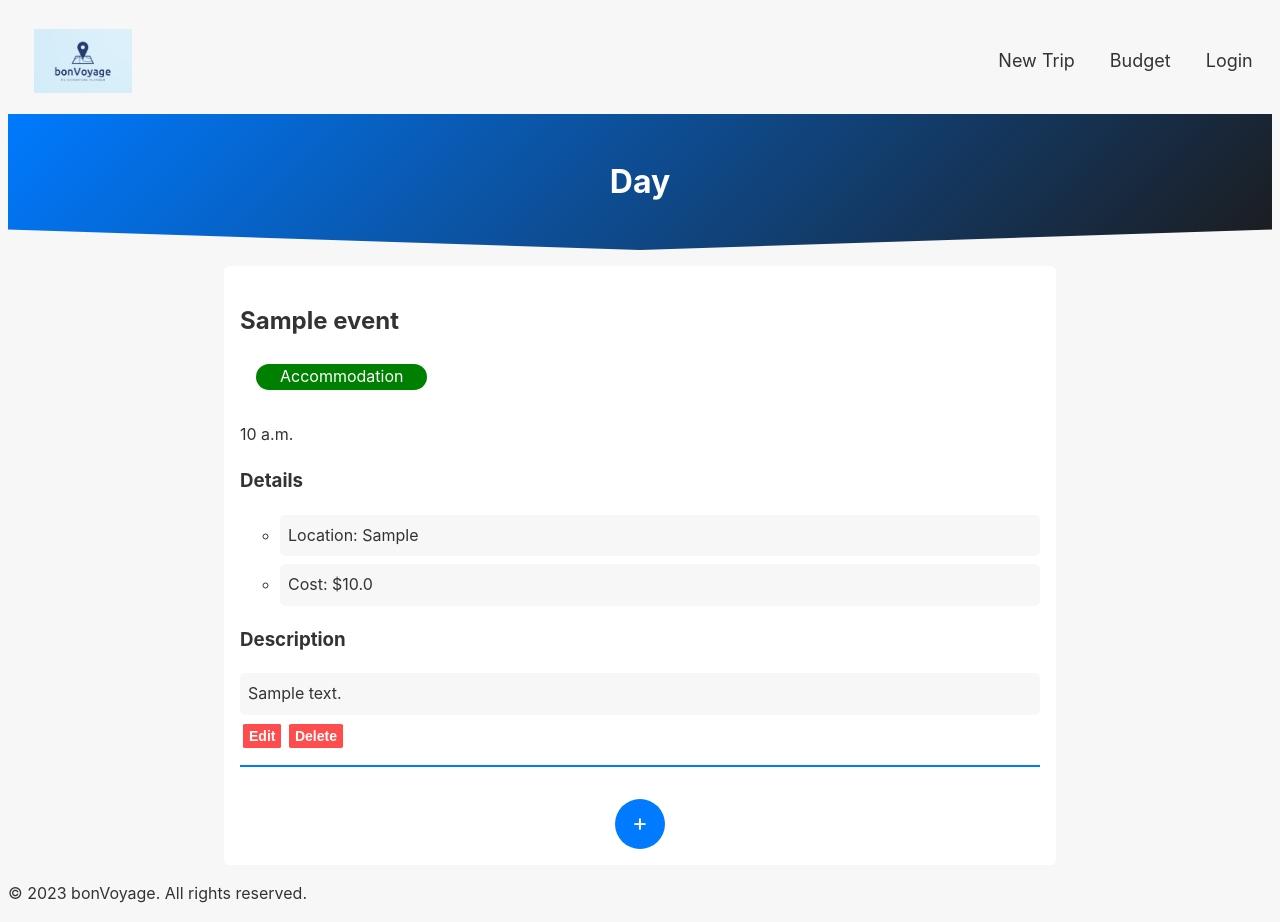
After one commit to Karoboro/TravelPlanner, a Django app: page /view/day/1 in a window 1280 px wide. The commit adds this page. Run offline with Django 4.2, Linux system fonts and the light colour scheme; tables that the repository leaves empty hold one stand-in row (values such as "Sample post").

Commit message:
create day view using template, render events, edited trip url to lead to day view page

```diff
--- /dev/null
+++ b/main/templates/main/days.html
@@ -0,0 +1,33 @@
+{% extends 'base.html' %}
+
+{% block content %}
+<header>
+  <h1>Day</h1>
+</header>
+
+<main>
+    <div class="container">
+        {% for event in day.event_set.all %}
+        <div class="event-details">
+            <h2 class="event-name">{{ event.name }}</h2>
+            <div class="tags">
+                <span class="tag">{{ event.category }}</span>
+            </div>
+            <span class="time">{{ event.time }}</span>
+            <h3>Details</h3>
+            <ul class="subtasks">
+                <li class="subtask">Location: {{ event.location }}</li>
+                <li class="subtask">Cost: ${{ event.cost }}</li>
+            </ul>
+            <h3>Description</h3>
+            <p class="subtask">{{ event.description }}</p>
+            <button class="delete-event-btn">Edit</button>
+            <button class="delete-event-btn">Delete</button>
+        </div>
+        {% endfor %}
+        <div class="add-event">
+            <a class="add-event-link" href="add.html">+</a>
+        </div>
+    </div>
+</main>
+{% endblock %}
--- a/main/templates/main/trips.html
+++ b/main/templates/main/trips.html
@@ -18,9 +18,11 @@
     {% if trip %}
     <main class="trip-details">
         <h2>{{ trip.name }}</h2>
+        <p>{{ trip.start_date }}</p>
+        <p>{{ trip.description }}</p>
         {% for day in trip.day_set.all %}
         <div class="day">
-          <h3><a href="{% url 'edit_day' day.id %}">Day: {{ day.num }}</a></h3>
+          <h3><a href="{% url 'view_day' day.id %}">Day: {{ day.num }}</a></h3>
             <p>{{ day.description }}</p>
             {% for event in day.event_set.all %}
             <p>{{ event }}</p>
--- a/main/urls.py
+++ b/main/urls.py
@@ -5,6 +5,7 @@ from . import views
 urlpatterns = [
     path("", views.index, name="index"),
     path("view/trip/<int:trip_id>", views.view_trip, name="view_trip"),
+    path("view/day/<int:day_id>", views.view_day, name="view_day"),
     path("create/trip/", views.create_trip, name="create_trip"),
     path("edit/trip/<int:trip_id>/", views.edit_trip, name="edit_trip"),
     path("delete/trip/<int:trip_id>", views.delete_trip, name="delete_trip"),
--- a/main/views.py
+++ b/main/views.py
@@ -16,8 +16,13 @@ def index(request):
 
 def view_trip(request, trip_id):
     trips = Trip.objects.all()
-    trip = Trip.objects.get(pk=trip_id)
+    trip = get_object_or_404(Trip, pk=trip_id)
     return render(request, "main/trips.html", {"trip": trip, "trips": trips})
+
+
+def view_day(request, day_id):
+    day = get_object_or_404(Day, pk=day_id)
+    return render(request, "main/days.html", {"day": day})
 
 
 def create_trip(request):
```
